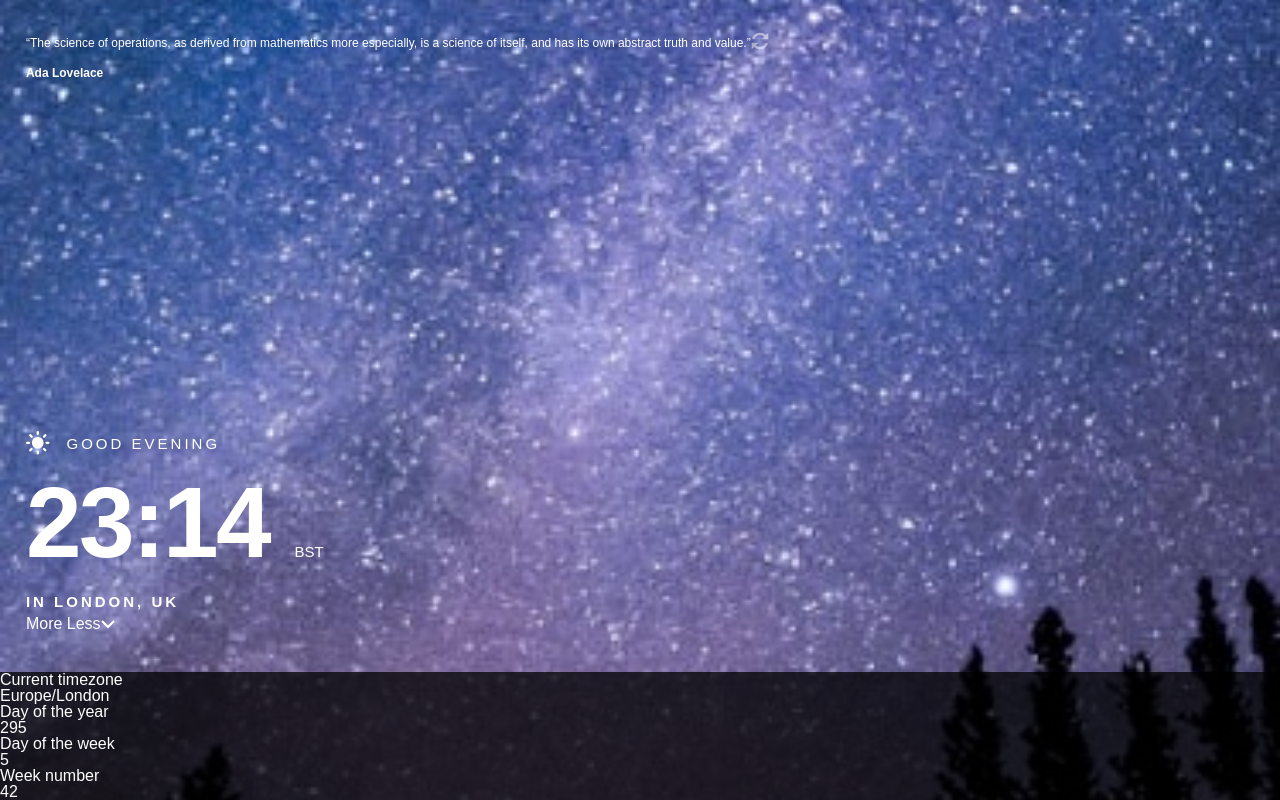
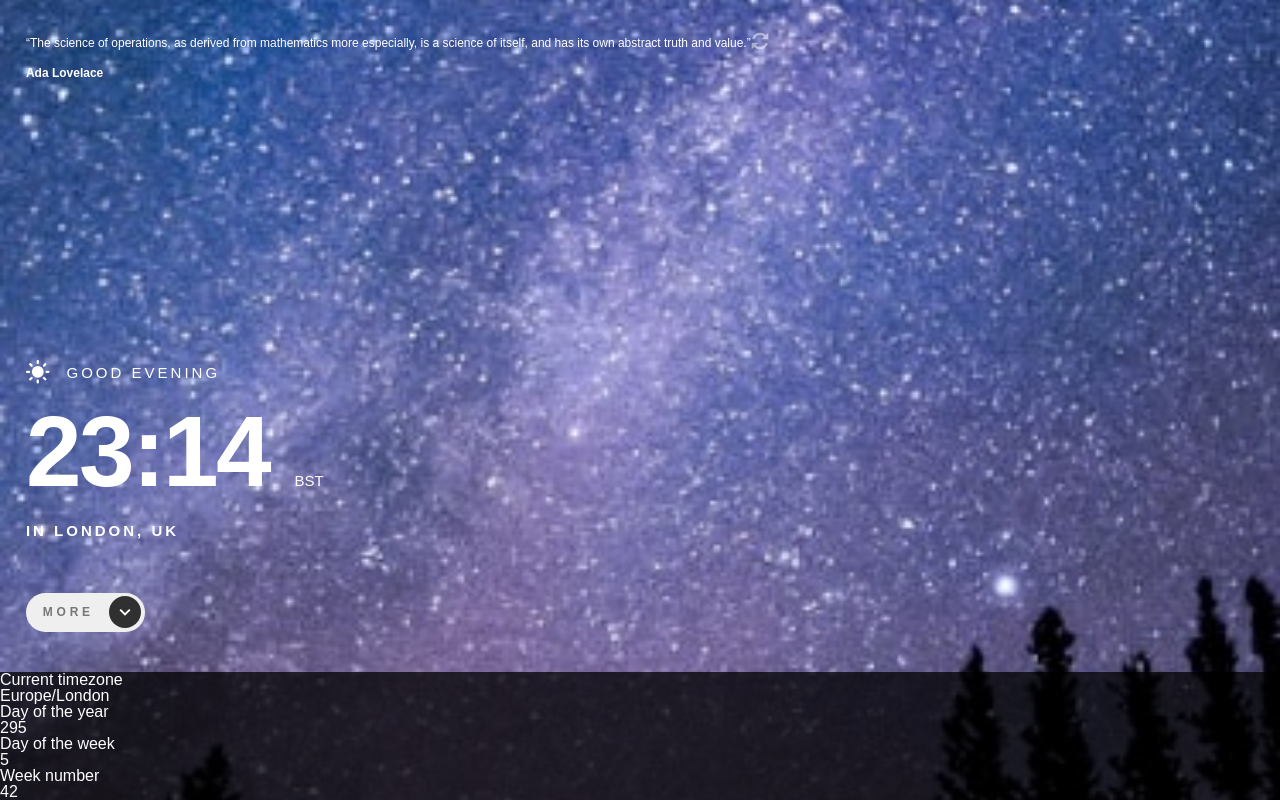
Before and after one commit to baglana/clock-app, a React (Vite) app: page / in a window 1280 px wide. Built offline with nearby package versions, Linux system fonts and the light colour scheme.

Commit message:
Add MoreButton style and main layout

```diff
--- a/src/App.css
+++ b/src/App.css
@@ -32,6 +32,13 @@
   justify-content: space-between;
 }
 
+main {
+  display: flex;
+  flex-direction: column;
+  align-items: flex-start;
+  gap: 3rem;
+}
+
 .footer {
   color: var(--color-footer);
   background-color: var(--color-footer-bg);
--- a/src/App.tsx
+++ b/src/App.tsx
@@ -1,7 +1,7 @@
 import "./App.css";
 import Quote from "./components/Quote";
 import Clock from "./components/Clock.tsx";
-import MoreLessButton from "./components/MoreLessButton.tsx";
+import MoreButton from "./components/MoreButton.tsx";
 import Footer from "./components/Footer.tsx";
 
 function App() {
@@ -11,7 +11,7 @@ function App() {
         <Quote />
         <main>
           <Clock />
-          <MoreLessButton />
+          <MoreButton />
         </main>
       </div>
       <Footer />
--- /dev/null
+++ b/src/components/MoreButton.tsx
@@ -0,0 +1,12 @@
+import MoreButtonIcon from "./MoreButtonIcon.tsx";
+import "../styles/MoreButton.css";
+
+export default function MoreButton() {
+  return (
+    <button className="more-btn">
+      More
+      {/*Less*/}
+      <MoreButtonIcon />
+    </button>
+  );
+}
--- /dev/null
+++ b/src/components/MoreButtonIcon.tsx
@@ -0,0 +1,20 @@
+import "../styles/MoreButtonIcon.css";
+
+export default function MoreButtonIcon() {
+  return (
+    <svg
+      xmlns="http://www.w3.org/2000/svg"
+      width="32"
+      height="32"
+      viewBox="0 0 32 32"
+      fill="none"
+    >
+      <circle cx="16" cy="16" r="16" fill="#303030" />
+      <path
+        d="M11.2 13.6001L16 18.4001L20.8 13.6001"
+        stroke="white"
+        stroke-width="2"
+      />
+    </svg>
+  );
+}
--- a/src/components/MoreLessButton.tsx
+++ /dev/null
@@ -1,11 +0,0 @@
-import MoreLessButtonIcon from "./MoreLessButtonIcon.tsx";
-
-export default function MoreLessButton() {
-    return (
-        <div>
-            More
-            Less
-            <MoreLessButtonIcon/>
-        </div>
-    )
-}
--- a/src/components/MoreLessButtonIcon.tsx
+++ /dev/null
@@ -1,8 +0,0 @@
-export default function MoreLessButtonIcon() {
-    return (
-        <span className="circle">
-            <svg width="14" height="9" xmlns="http://www.w3.org/2000/svg"><path stroke="#FFF" strokeWidth="2"
-                                                                                fill="none" d="m1 1 6 6 6-6"/></svg>
-        </span>
-    )
-}
--- a/src/main.tsx
+++ b/src/main.tsx
@@ -1,8 +1,9 @@
 import React from "react";
 import ReactDOM from "react-dom/client";
-import App from "./App.tsx";
 import "reset-css";
 import "@fontsource-variable/inter";
+import "./App.css";
+import App from "./App.tsx";
 
 ReactDOM.createRoot(document.getElementById("root")!).render(
   <React.StrictMode>
--- /dev/null
+++ b/src/styles/MoreButton.css
@@ -0,0 +1,17 @@
+.more-btn {
+  color: hsla(0, 0%, 0%, 0.5);
+  font-size: 0.75rem;
+  font-weight: 700;
+  line-height: 0.875rem; /* 116.667% */
+  letter-spacing: 0.23438rem;
+  text-transform: uppercase;
+
+  padding: 0.19rem 0.25rem 0.25rem 1.06rem;
+
+  display: flex;
+  align-items: center;
+  gap: 0.94rem;
+
+  border-style: none;
+  border-radius: 28px;
+}
```
Also changed, not shown: src/styles/MoreButtonIcon.css (added).
